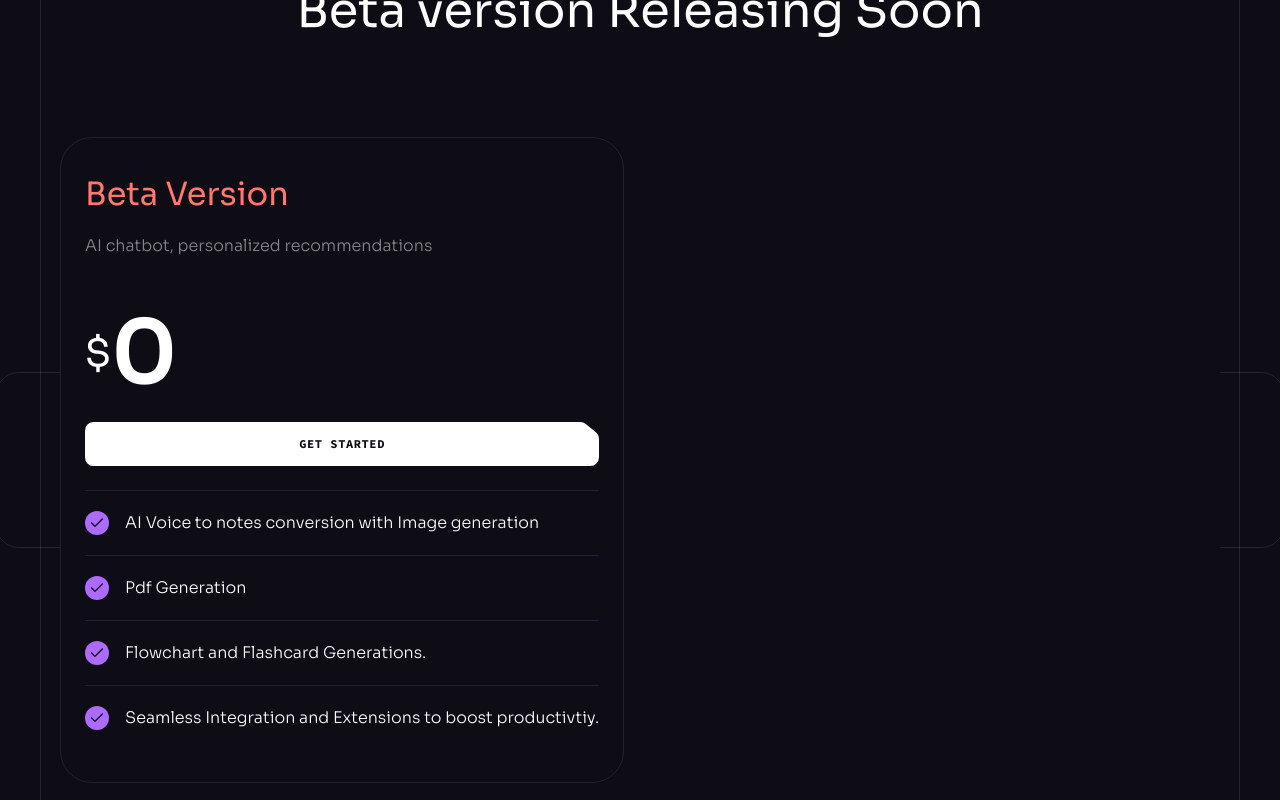
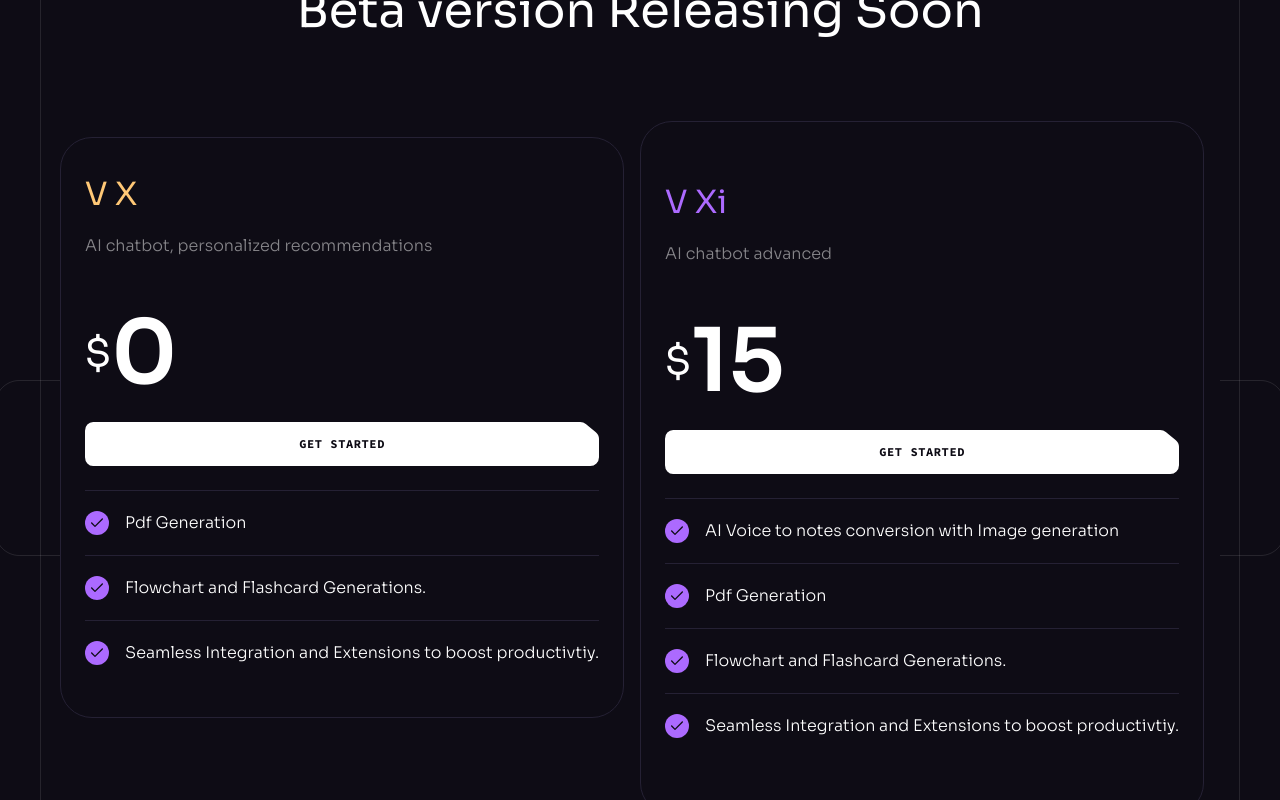
Before and after one commit to Harshvardhan1609/divyagpt, a React (Vite) app: page / in a window 1280 px wide. Shown: the part 6260-7060 px from the top of the page. Built offline with nearby package versions, Linux system fonts and the light colour scheme.

Commit message:
Update index.js

```diff
--- a/src/constants/index.js
+++ b/src/constants/index.js
@@ -218,9 +218,20 @@ export const collabApps = [
 export const pricing = [
   {
     id: "0",
-    title: "Beta Version",
+    title: "V X",
     description: "AI chatbot, personalized recommendations",
     price: "0",
+    features: [
+      "Pdf Generation",
+      "Flowchart and Flashcard Generations.",
+      "Seamless Integration and Extensions to boost productivtiy.",
+    ],
+  },
+  {
+    id: "1",
+    title: "V Xi",
+    description: "AI chatbot advanced",
+    price: "15",
     features: [
       "AI Voice to notes conversion with Image generation",
       "Pdf Generation",
```
